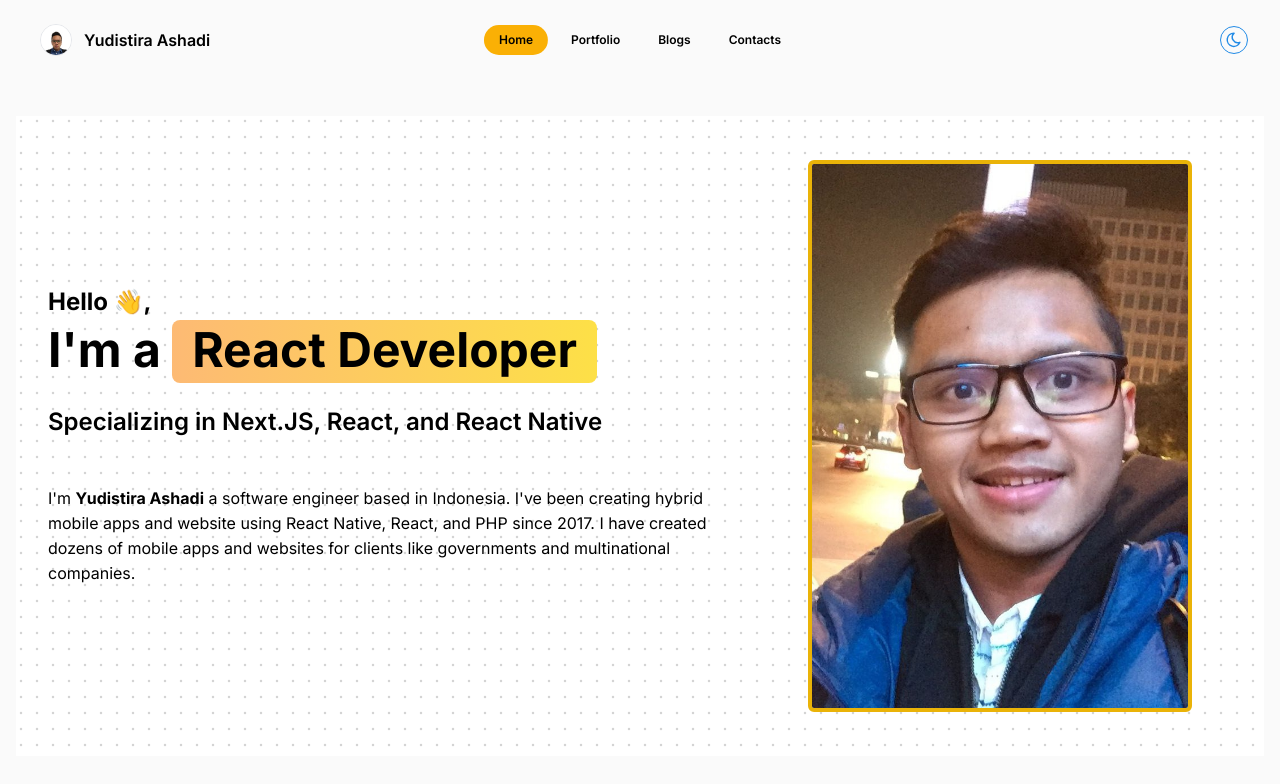
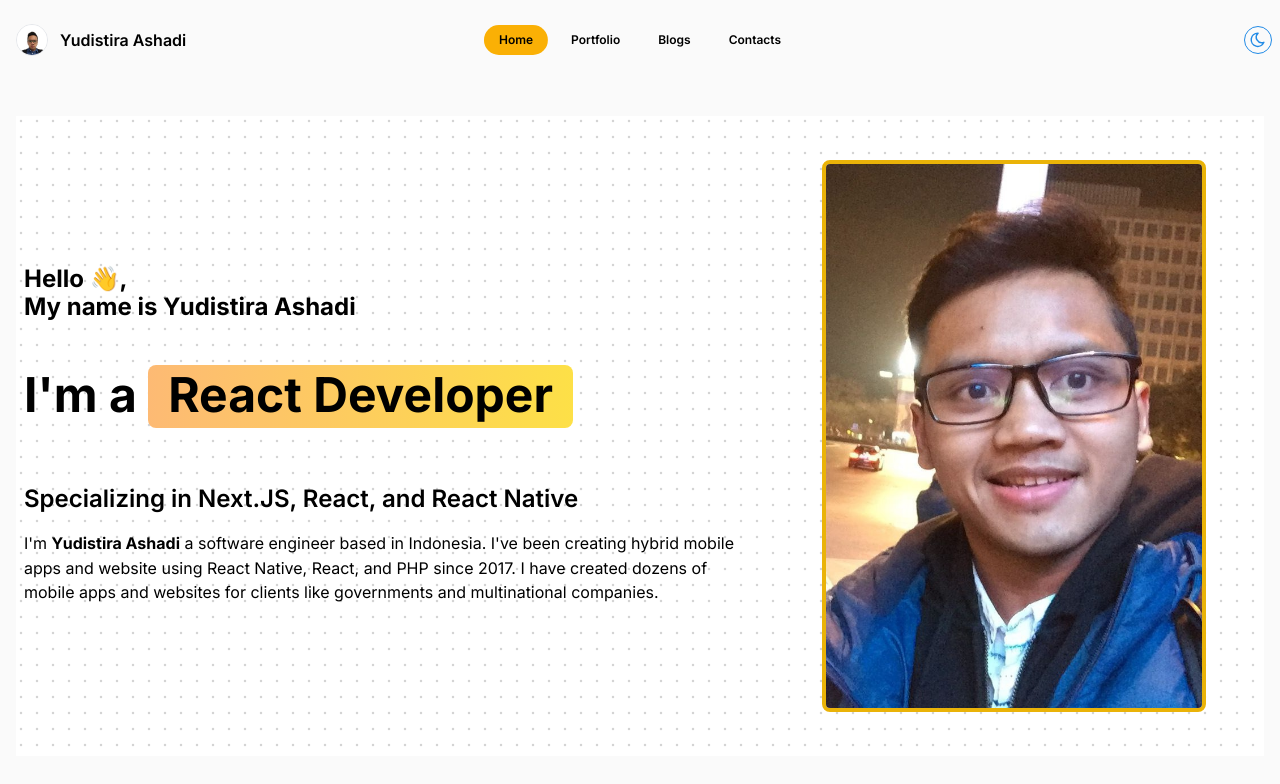
Before and after one commit to yudistiraashadi/portfolio-next-js, a Next.js app: page / in a window 1280 px wide. Shown: the top 784 px of the page. Built offline with nearby package versions, Linux system fonts and the light colour scheme.

Commit message:
update styling of hero section

```diff
--- a/src/app/page.tsx
+++ b/src/app/page.tsx
@@ -13,18 +13,23 @@ export default function Home() {
         <div>
           <HeroHighlight>
             <Container>
-              <div className="grid h-full min-h-[40rem] gap-4 lg:grid-cols-5">
+              <div className="grid h-full min-h-[40rem] gap-4 py-4 lg:grid-cols-5">
                 <div className="flex flex-col justify-center lg:col-span-3">
-                  <h2 className="mb-2 text-2xl font-bold">Hello &#x1F44B;,</h2>
+                  <h2 className="text-2xl font-bold leading-none">
+                    Hello &#x1F44B;,
+                  </h2>
+                  <h2 className="mb-12 text-2xl font-bold">
+                    My name is Yudistira Ashadi
+                  </h2>
 
-                  <h1 className="mb-8 text-5xl font-bold">
+                  <h1 className="mb-16 text-5xl font-bold">
                     I'm a{" "}
                     <Highlight>
                       <span className="px-4">React Developer</span>
                     </Highlight>
                   </h1>
 
-                  <h2 className="mb-12 text-2xl font-semibold">
+                  <h2 className="mb-4 text-2xl font-semibold">
                     Specializing in Next.JS, React, and React Native
                   </h2>
 
@@ -39,7 +44,7 @@ export default function Home() {
                 </div>
 
                 <div className="flex items-center justify-center lg:col-span-2">
-                  <div className="w-80 overflow-clip rounded-md border-4 border-yellow-500 lg:w-96">
+                  <div className="w-80 overflow-clip rounded-lg border-4 border-yellow-500 lg:w-96">
                     <Image
                       src={photoYudis.src}
                       alt="Yudis' Profile Picture"
--- a/src/components/appshell.tsx
+++ b/src/components/appshell.tsx
@@ -23,7 +23,7 @@ export function DefaultAppShell({ children }: { children: React.ReactNode }) {
     >
       <AppShell.Header>
         <div className="flex h-full w-full items-center justify-center bg-zinc-50 transition-colors duration-200 ease-in-out dark:bg-black dark:text-white">
-          <div className="relative flex w-full max-w-7xl items-center justify-between px-8">
+          <div className="relative flex w-full max-w-7xl items-center justify-between px-2">
             <Link
               href={"/"}
               className="flex items-center justify-center gap-3 rounded-md p-2 transition-all duration-200 ease-in-out hover:bg-yellow-500/10 hover:ring-1 hover:ring-yellow-500"
--- a/src/components/container.tsx
+++ b/src/components/container.tsx
@@ -1,7 +1,7 @@
 export function Container({ children }: { children: React.ReactNode }) {
   return (
     <div className="flex h-full w-full items-center justify-center">
-      <div className="w-full max-w-7xl px-8">{children}</div>
+      <div className="w-full max-w-7xl px-2">{children}</div>
     </div>
   );
 }
```
